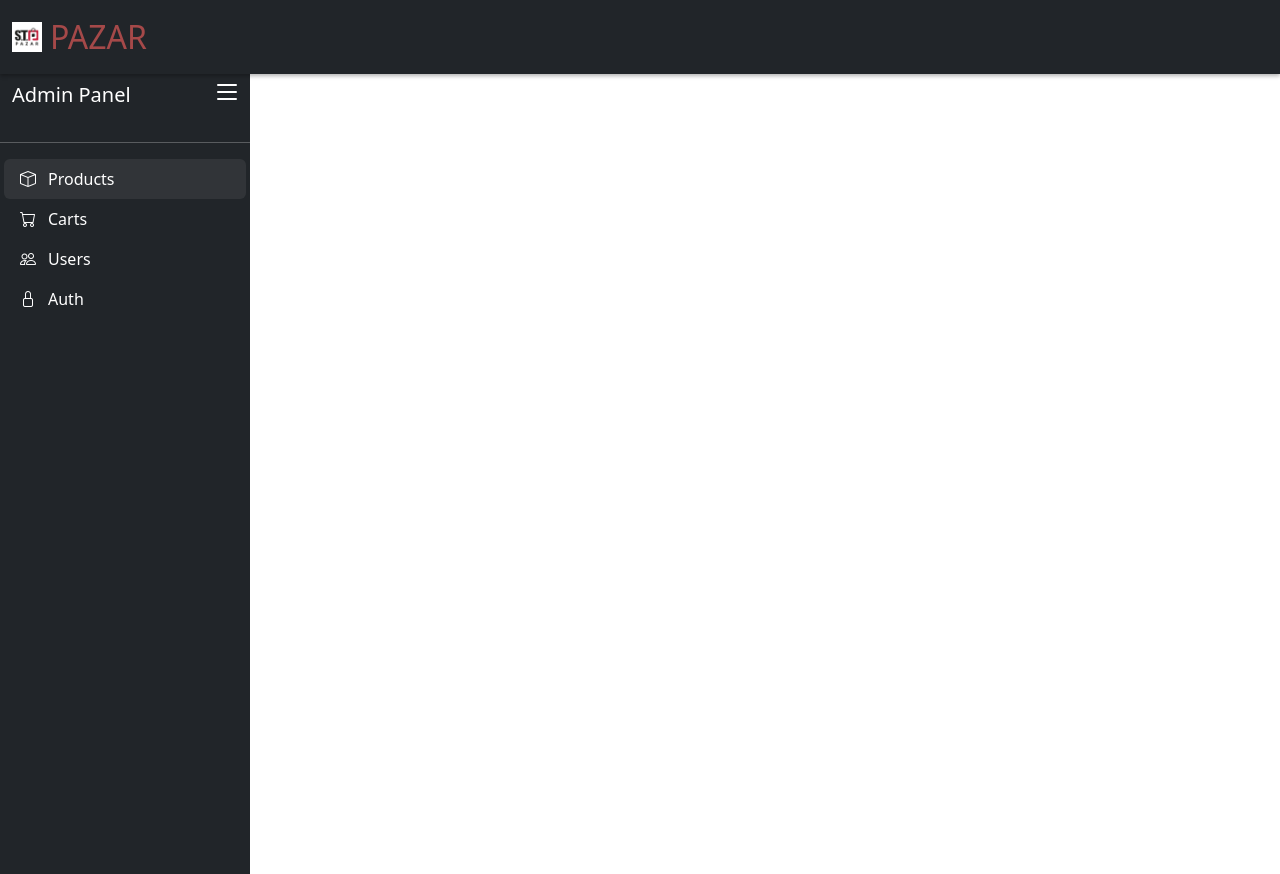
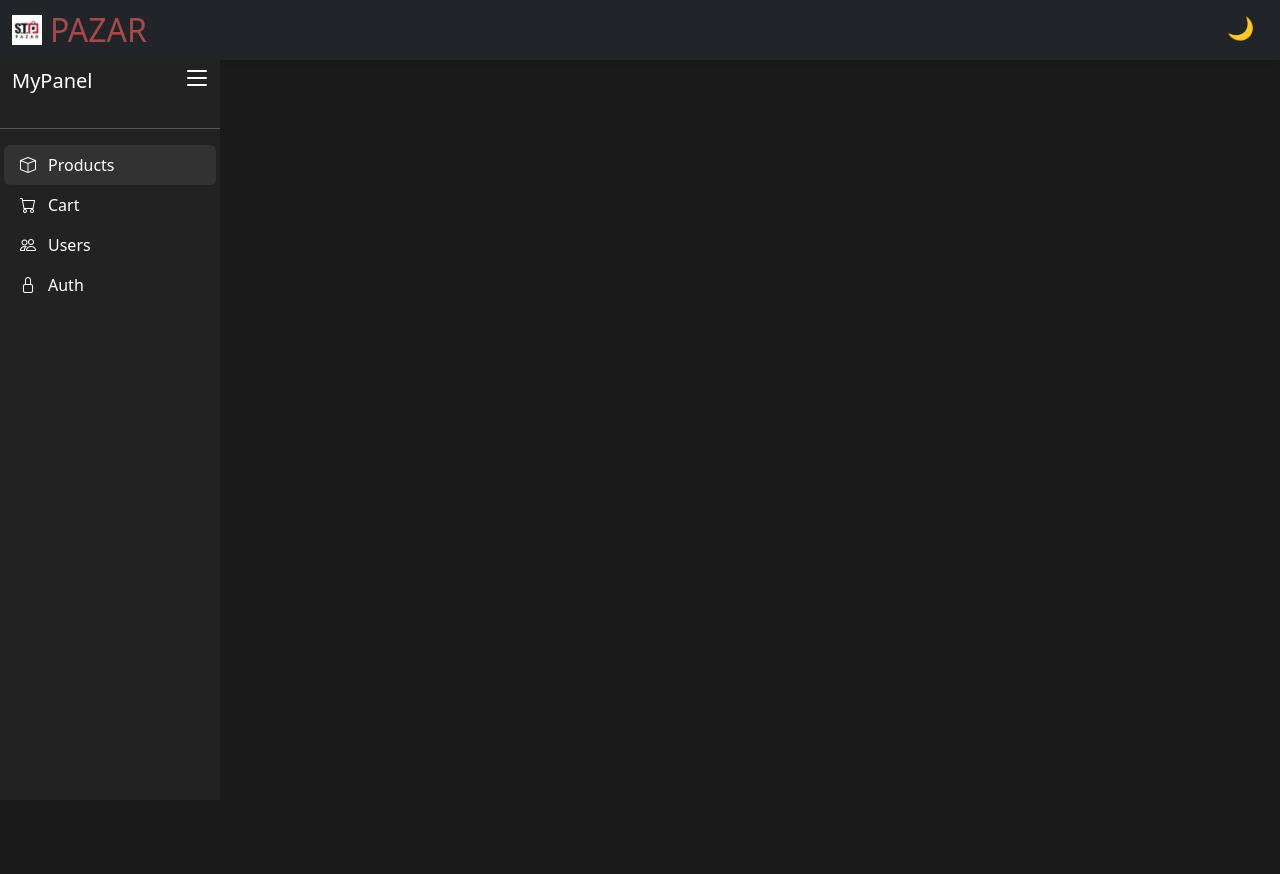
Before and after one commit to iamhns7/Dashboard-Template, a React (Vite) app: page /products in a window 1280 px wide. After the commit the page ends 800 px from the top, so only its background shows below. Built offline with nearby package versions, Linux system fonts and the light colour scheme.

Commit message:
Create dark mode and update css

```diff
--- a/src/App.tsx
+++ b/src/App.tsx
@@ -1,11 +1,11 @@
 import { BrowserRouter as Router, Routes, Route } from "react-router-dom";
 import DashboardLayout from "./layouts/DashboardLayout";
 
+
 function App() {
   return (
-    <Router>
-
-     <DashboardLayout/>
+      <Router>
+        <DashboardLayout/>
 
           <Routes>
                 <Route path="/products" />
--- /dev/null
+++ b/src/components/DarkModeToggle.tsx
@@ -0,0 +1,14 @@
+import { useTheme } from "../context/useTheme";
+import "../index.css";
+
+const DarkModeToggle = () => {
+  const { darkMode, toggleDarkMode } = useTheme();
+
+  return (
+    <button className="darkmode-btn" onClick={toggleDarkMode}>
+      {darkMode ? "🔆" : "🌙"}
+    </button>
+  );
+};
+
+export default DarkModeToggle;
--- a/src/components/Sidebar.tsx
+++ b/src/components/Sidebar.tsx
@@ -8,7 +8,7 @@ const Sidebar = () => {
 
 const menuItems = [
   { name: "Products", path: "/products", icon: "bi-box" },
-  { name: "Carts", path: "/carts", icon: "bi-cart" },
+  { name: "Cart", path: "/carts", icon: "bi-cart" },
   { name: "Users", path: "/users", icon: "bi-people" },
   { name: "Auth", path: "/auth", icon: "bi-lock"}
 ];
@@ -21,7 +21,7 @@ const menuItems = [
     >
       <div className="d-flex align-items-center justify-content-between mb-3 px-2">
         <span className="sidebar-tittle fs-5 text-white ms-1">
-          {open ? "Admin Panel" : ""}
+          {open ? "MyPanel" : ""}
         </span>
 
        <button
--- /dev/null
+++ b/src/context/ThemeContext.tsx
@@ -0,0 +1,4 @@
+import { createContext } from "react";
+import type { ThemeContextType } from "../interfaces/ThemeContextInterfaces";
+
+export const ThemeContext = createContext<ThemeContextType | undefined>(undefined);
--- /dev/null
+++ b/src/context/ThemeProvider.tsx
@@ -0,0 +1,19 @@
+import { useState, useEffect,type ReactNode } from "react";
+import { ThemeContext } from "./ThemeContext";
+
+export const ThemeProvider = ({ children }: { children: ReactNode }) => {
+  const [darkMode, setDarkMode] = useState(false);
+
+  const toggleDarkMode = () => setDarkMode(prev => !prev);
+
+
+  useEffect(() => {
+    document.body.className = darkMode ? "light" : " dark";
+  }, [darkMode]);
+
+  return (
+    <ThemeContext.Provider value={{ darkMode, toggleDarkMode }}>
+      {children}
+    </ThemeContext.Provider>
+  );
+};
--- /dev/null
+++ b/src/context/useTheme.tsx
@@ -0,0 +1,10 @@
+import { useContext } from "react";
+import { ThemeContext } from "./ThemeContext";
+
+export const useTheme = () => {
+  const context = useContext(ThemeContext);
+  if (!context) {
+    throw new Error("useTheme must be used within ThemeProvider");
+  }
+  return context;
+};
--- a/src/index.css
+++ b/src/index.css
@@ -1,9 +1,13 @@
 .sidebar-custom {
-  width: 250px;
-  min-height: 100vh;
-  background-color: #212529;
-  transition: width 0.18s ease;
-  overflow: hidden;
+  position: fixed;
+  top: 60px;
+  left: 0;
+  bottom: 0;
+  width: 220px;
+  background-color: #222;
+  transition: width 0.3s ease;
+  overflow-x: hidden;
+  z-index: 999;
 }
 
 .sidebar-custom.closed {
@@ -30,6 +34,9 @@
 
 .sidebar-tittle{
   padding-top: 6px;
+  white-space: nowrap;
+  text-overflow: ellipsis;
+  overflow: hidden;
 }
 
 .sidebar-custom.closed .label {
@@ -62,7 +69,7 @@
   color: rgb(165, 73, 73);
   font-size: xx-large;
   cursor: pointer;
-  text-decoration: none !important;
+  text-decoration: none ;
 
 }
 
@@ -71,10 +78,45 @@
 }
 
 .navbar {
-  box-shadow: 0 2px 4px rgba(0, 0, 0, 0.3);
+
+  box-shadow: 0 2px 4px rgba(29, 29, 29, 0.3);
+  position: fixed;
+  z-index: 100;
+  width: 100%;
+  height: 60px;
+
 }
 
 .logo{
   width: 30px;
   height: 30px
 }
+
+
+.content {
+  margin-top: 60px;
+  margin-left: 220px;
+  padding: 20px;
+}
+
+.darkmode-btn {
+  position: fixed;
+  top: 10px;
+  right: 20px;
+  z-index: 1100;
+  background: transparent;
+  border: none;
+  font-size: 22px;
+  cursor: pointer;
+  color: inherit;
+}
+
+.light {
+  background-color: #f4f4f4;
+  color: #222;
+}
+
+.dark {
+  background-color: #1a1a1a;
+  color: #f4f4f4;
+}
--- /dev/null
+++ b/src/interfaces/ThemeContextInterfaces.tsx
@@ -0,0 +1,4 @@
+export interface ThemeContextType {
+  darkMode: boolean;
+  toggleDarkMode: () => void;
+}
--- a/src/layouts/DashboardLayout.tsx
+++ b/src/layouts/DashboardLayout.tsx
@@ -2,10 +2,12 @@ import Sidebar from "../components/Sidebar";
 import { Navbar } from "../components/Navbar";
 import { Outlet } from "react-router-dom";
 
+
 const DashboardLayout = () => {
   return (
     <>
-    <Navbar />
+
+        <Navbar />
         <Sidebar />
         <Outlet />
   </>
--- a/src/main.tsx
+++ b/src/main.tsx
@@ -1,4 +1,3 @@
-import { StrictMode } from 'react'
 import { createRoot } from 'react-dom/client'
 import 'bootstrap/dist/css/bootstrap.min.css';
 import 'bootstrap/dist/js/bootstrap.bundle.min.js';
@@ -6,8 +5,14 @@ import 'bootstrap-icons/font/bootstrap-icons.css';
 
 import App from './App.tsx'
 
+import DarkModeToggle from './components/DarkModeToggle.tsx';
+import { ThemeProvider } from './context/ThemeProvider.tsx';
+
 createRoot(document.getElementById('root')!).render(
-  <StrictMode>
-    <App />
-  </StrictMode>,
+
+      <ThemeProvider>
+        <DarkModeToggle />
+        <App />
+    </ThemeProvider>
+
 )
```
